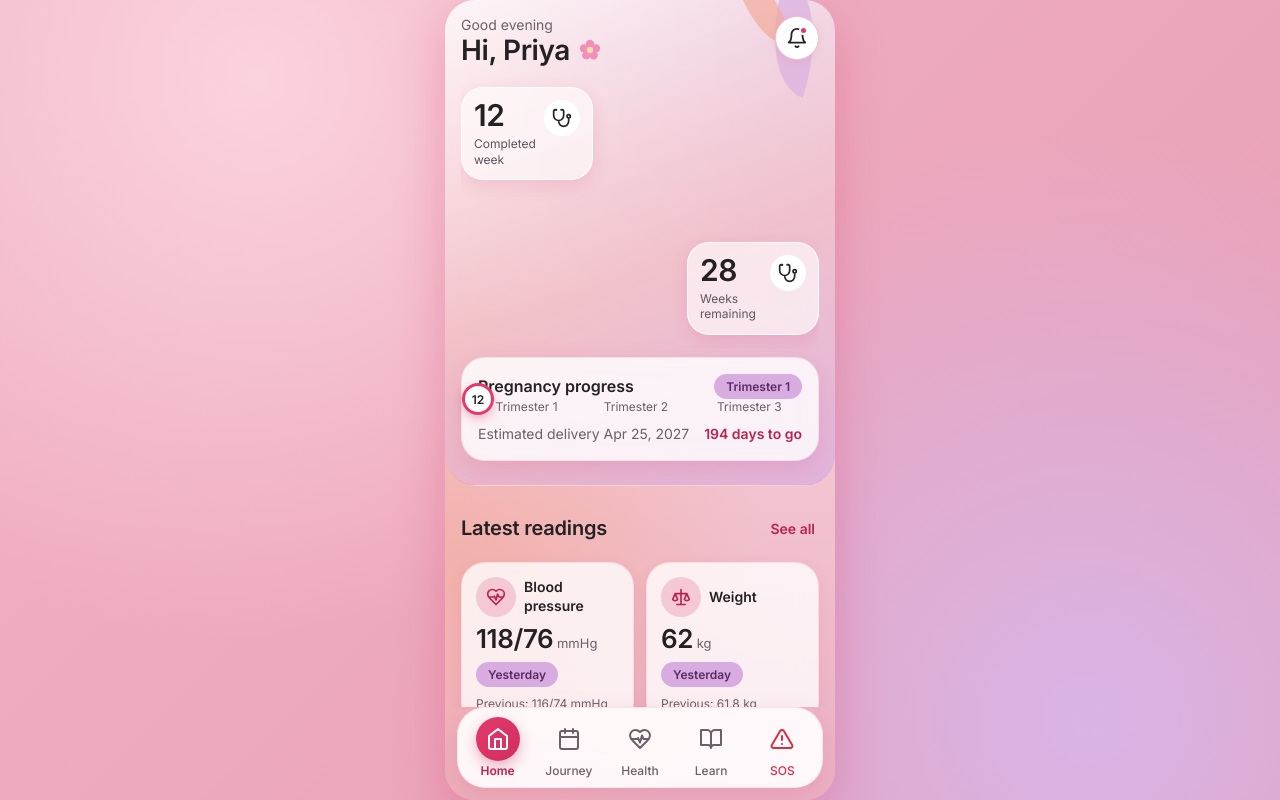
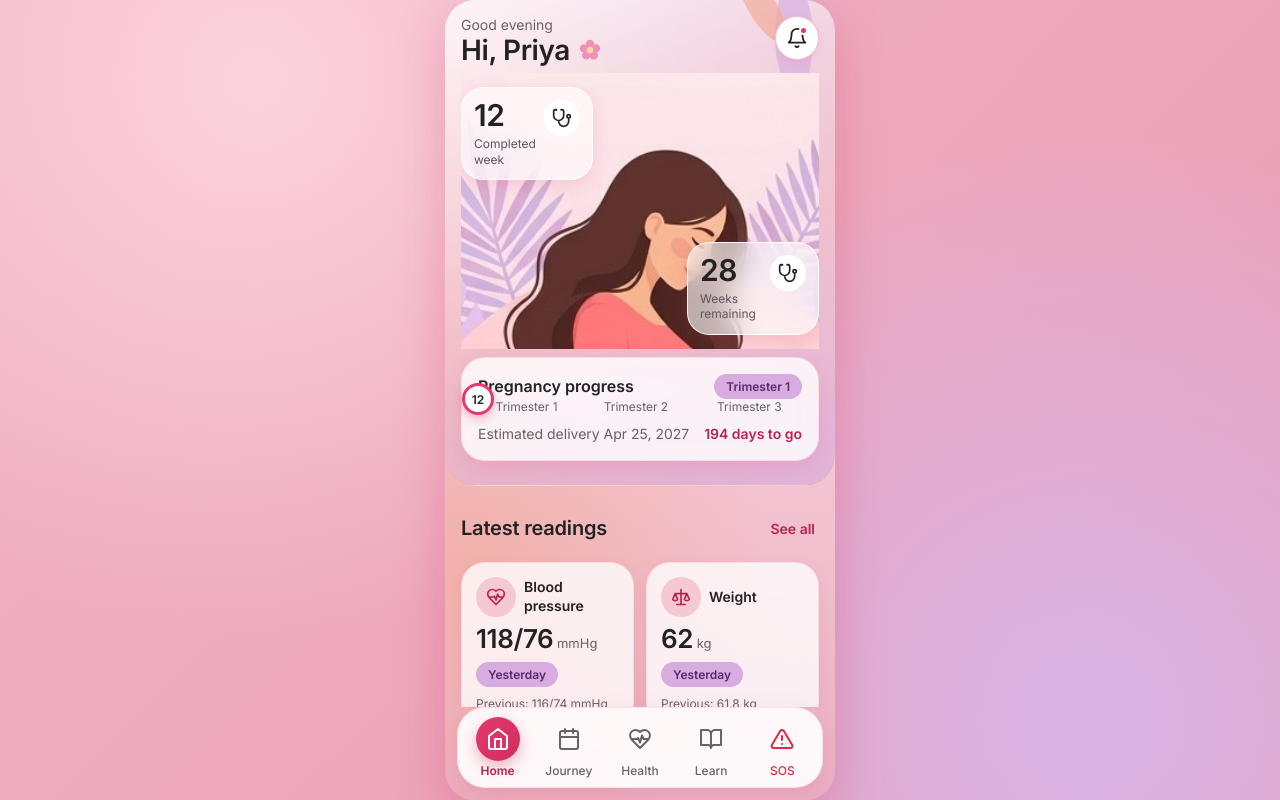
Before and after one commit to pachisiaprincy9-svg/MateriCare, a plain HTML site: page index.html in a window 1280 px wide. Drawn offline with nearby package versions, Linux system fonts and the light colour scheme.

Commit message:
Update hero image in index.html
Replaced the hero image with a new image file.

```diff
--- a/index.html
+++ b/index.html
@@ -213,7 +213,7 @@ textarea.inp{padding:12px 16px;min-height:96px;line-height:1.5}
 </div>
 <sc-if value="{{ hasDue }}" hint-placeholder-val="{{ true }}">
 <div class="hero2">
-<img class="art" src="matericare-hero.jpg" alt="Pregnant woman illustration" aria-hidden="true">
+<img class="art" src="image.jpeg" alt="Pregnant woman illustration" aria-hidden="true">
 <div class="fcard fc1"><span><span class="fcn">{{ H.doneWk }}</span><span class="fcl">{{ H.fc1Label }}</span></span><span class="fci"><svg width="20" height="20" viewBox="0 0 24 24" fill="none" stroke="currentColor" stroke-width="2" stroke-linecap="round" stroke-linejoin="round" aria-hidden="true"><path d="{{ I.steth }}"/></svg></span></div>
 <div class="fcard fc2"><span><span class="fcn">{{ H.leftWk }}</span><span class="fcl">{{ H.fc2Label }}</span></span><span class="fci"><svg width="20" height="20" viewBox="0 0 24 24" fill="none" stroke="currentColor" stroke-width="2" stroke-linecap="round" stroke-linejoin="round" aria-hidden="true"><path d="{{ I.steth }}"/></svg></span></div>
 </div>
```
